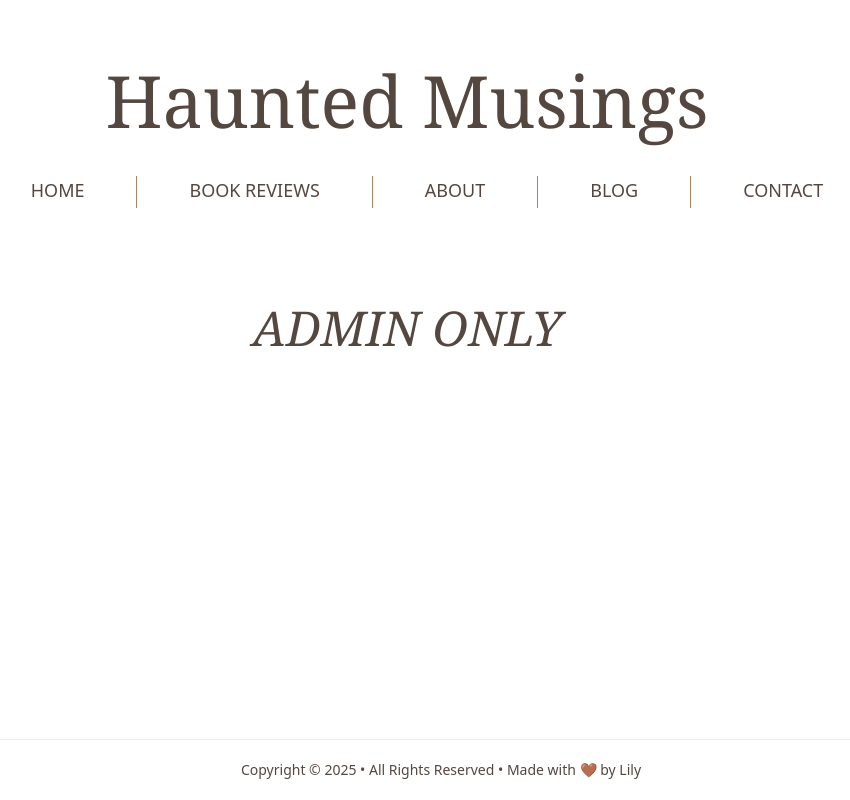
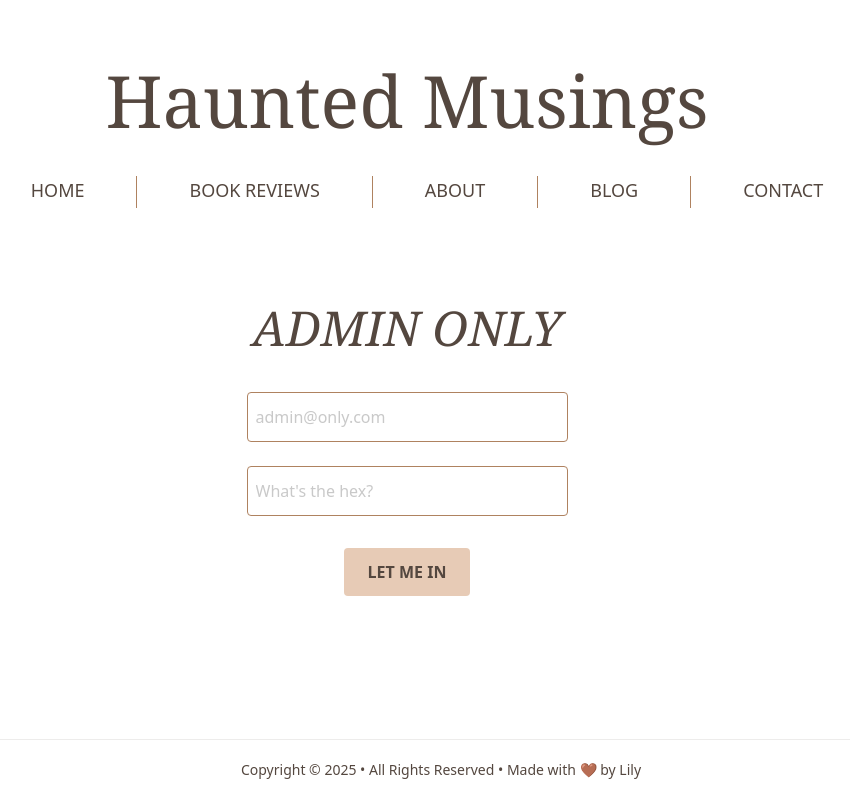
Before and after one commit to liviadfsilva/BookReviewBlogFront, a React (Vite) app: page /login in a window 1280 px wide. Shown: the whole page, without its empty margins (233-1083 px from the left). Built offline with nearby package versions, Linux system fonts and the light colour scheme.

Commit message:
add email and password input to /login

```diff
--- a/src/pages/Login.jsx
+++ b/src/pages/Login.jsx
@@ -2,7 +2,35 @@ import React from "react";
 
 const Login = () => {
     return (
-        <h1 className="text-[#54473F] uppercase italic text-5xl text-center font-serif mt-24 mb-12">Admin Only</h1>
+        <div>
+            <h1 className="text-[#54473F] uppercase italic text-5xl text-center font-serif mt-24 mb-10 cursor-not-allowed">Admin Only</h1>
+
+            <div className="flex justify-center mt-2">
+                <input
+                    className="border border-[#AF8260] rounded text-left py-3 pr-20 pl-2 placeholder-neutral-800 placeholder-opacity-25"
+                    type="email"
+                    id="email"
+                    placeholder="admin@only.com">
+                </input>
+            </div>
+
+            <div className="flex justify-center mt-6">
+                <input
+                    className="border border-[#AF8260] rounded text-left py-3 pr-20 pl-2 placeholder-neutral-800 placeholder-opacity-25"
+                    type="password"
+                    id="password"
+                    placeholder="What's the hex?">
+                </input>
+            </div>
+
+            <div className="flex justify-center mt-8">
+                <button
+                type="submit"
+                className="bg-[#e7cbb6] p-4 py-3 px-6 rounded text-[#54473F] font-semibold text-base uppercase">
+                    Let Me In
+                </button>
+            </div>
+        </div>
     );
 };
 
```
